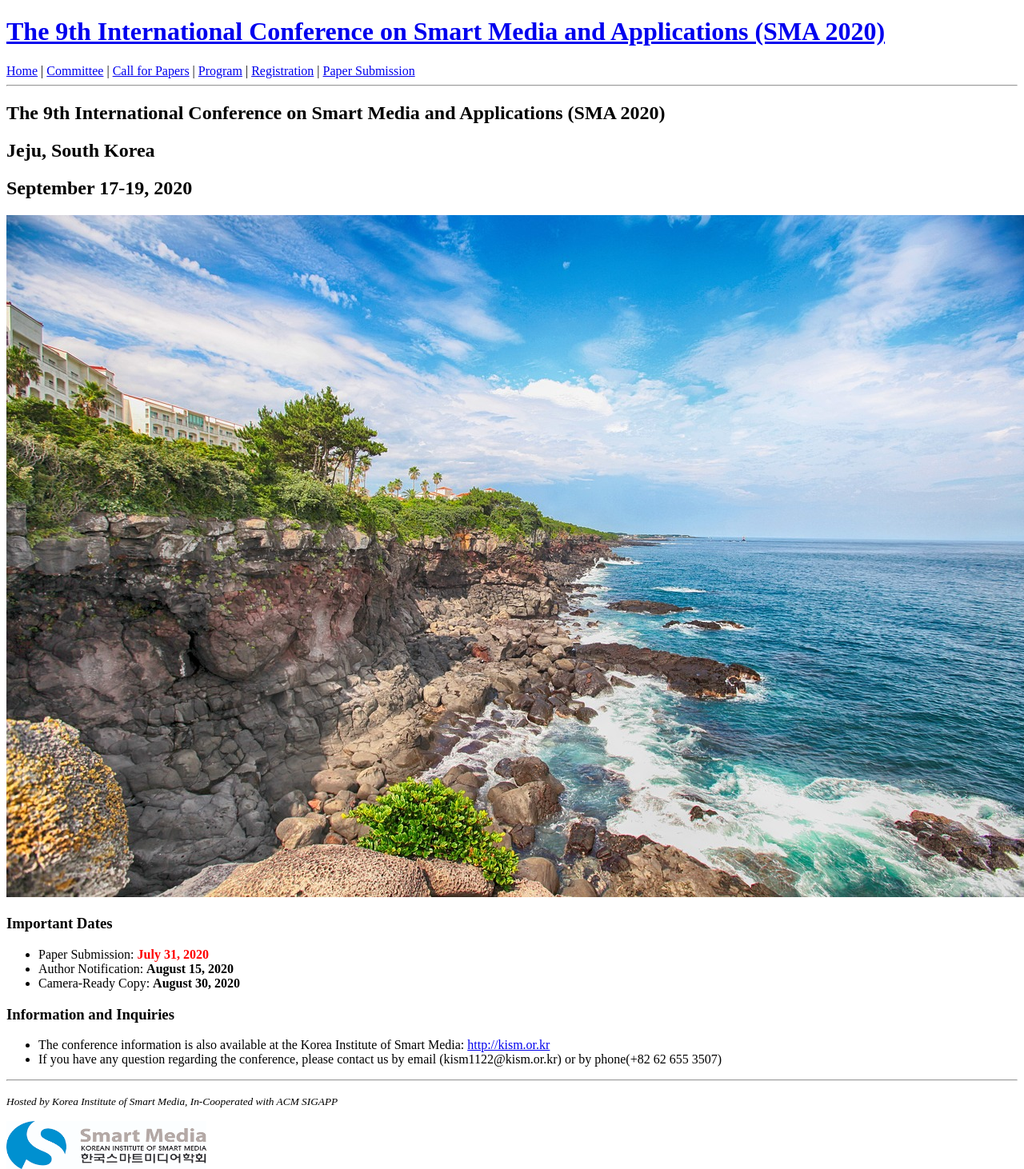
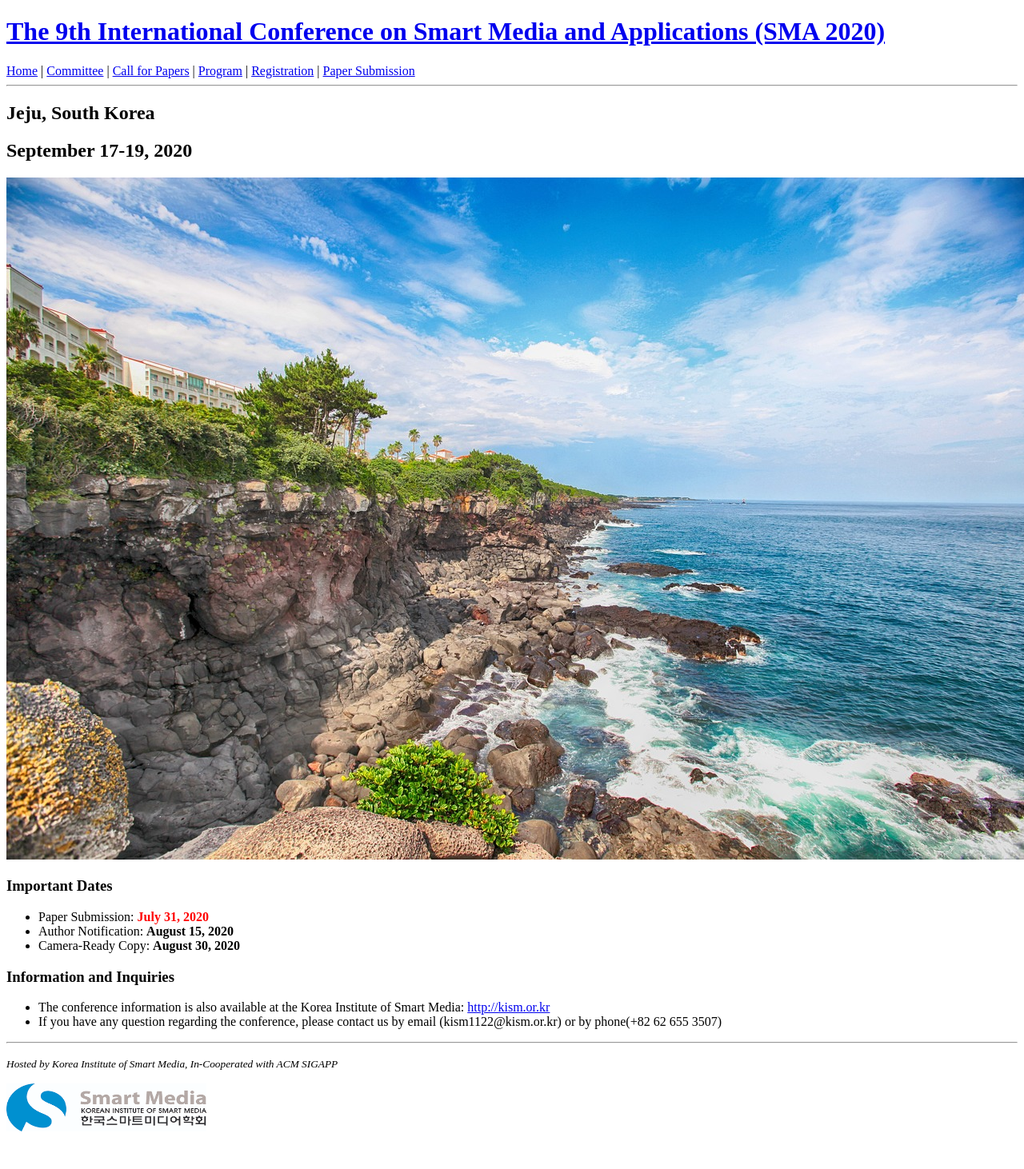
Before and after one commit to icea-conf/sma-2020.github.io, a Jekyll site: the page built from index.html, in a window 1280 px wide. Shown: the whole page at 80% size. Built offline with Jekyll 4.4.1, drawn with Linux system fonts in a browser that asks for light colours; the list of posts is cut into pages by our own code; after the commit the page ends 1415 px from its top, so only the background shows below that.

Commit message:
Update index.html

```diff
--- a/index.html
+++ b/index.html
@@ -4,7 +4,6 @@ title: SMA 2020
 ---
 
 <title>SMA 2020</title>
-<h2>The 9th International Conference on Smart Media and Applications (SMA 2020)</h2>
 <h2>Jeju, South Korea</h2>
 <h2>September 17-19, 2020</h2>
 
```
